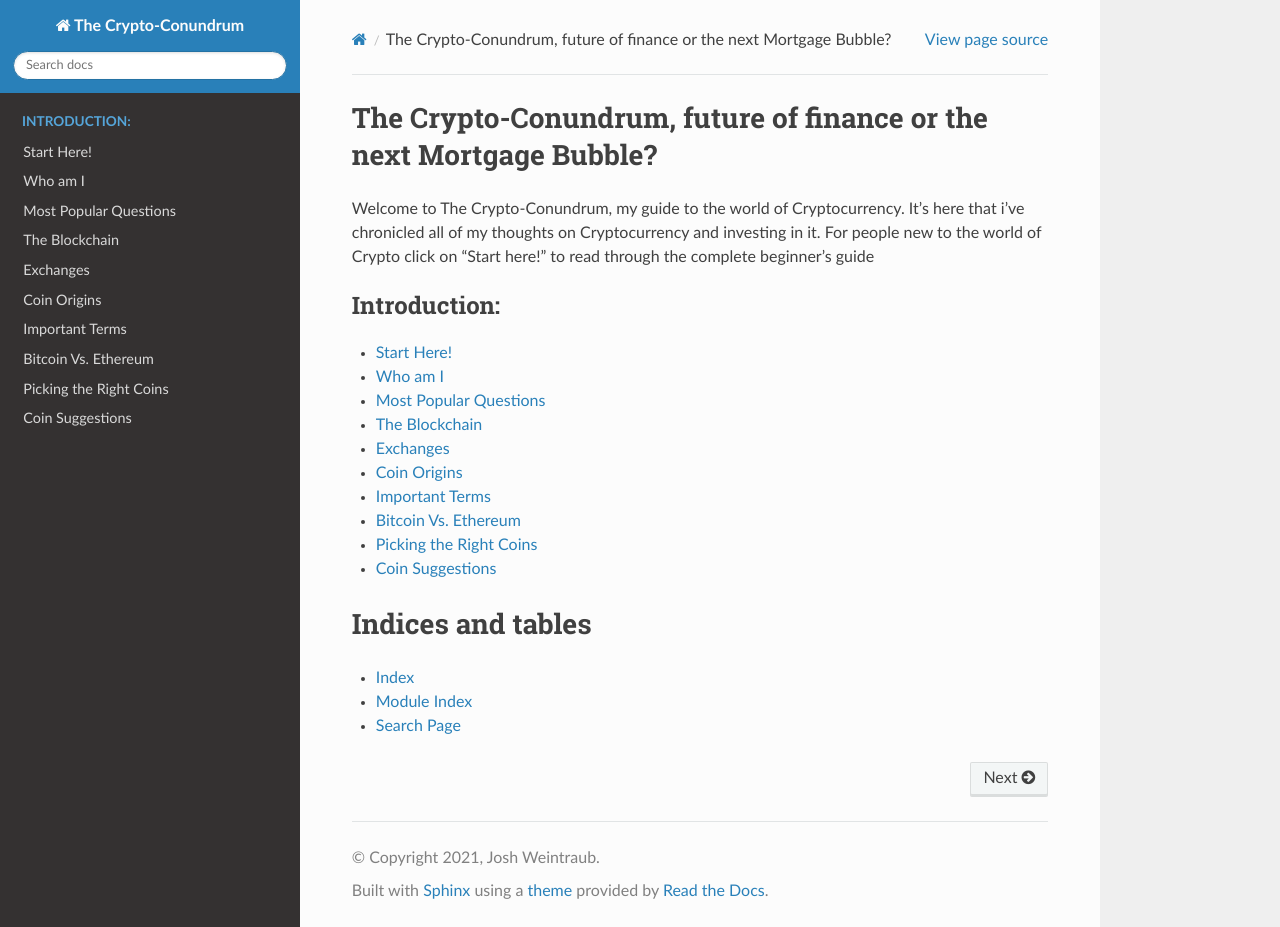
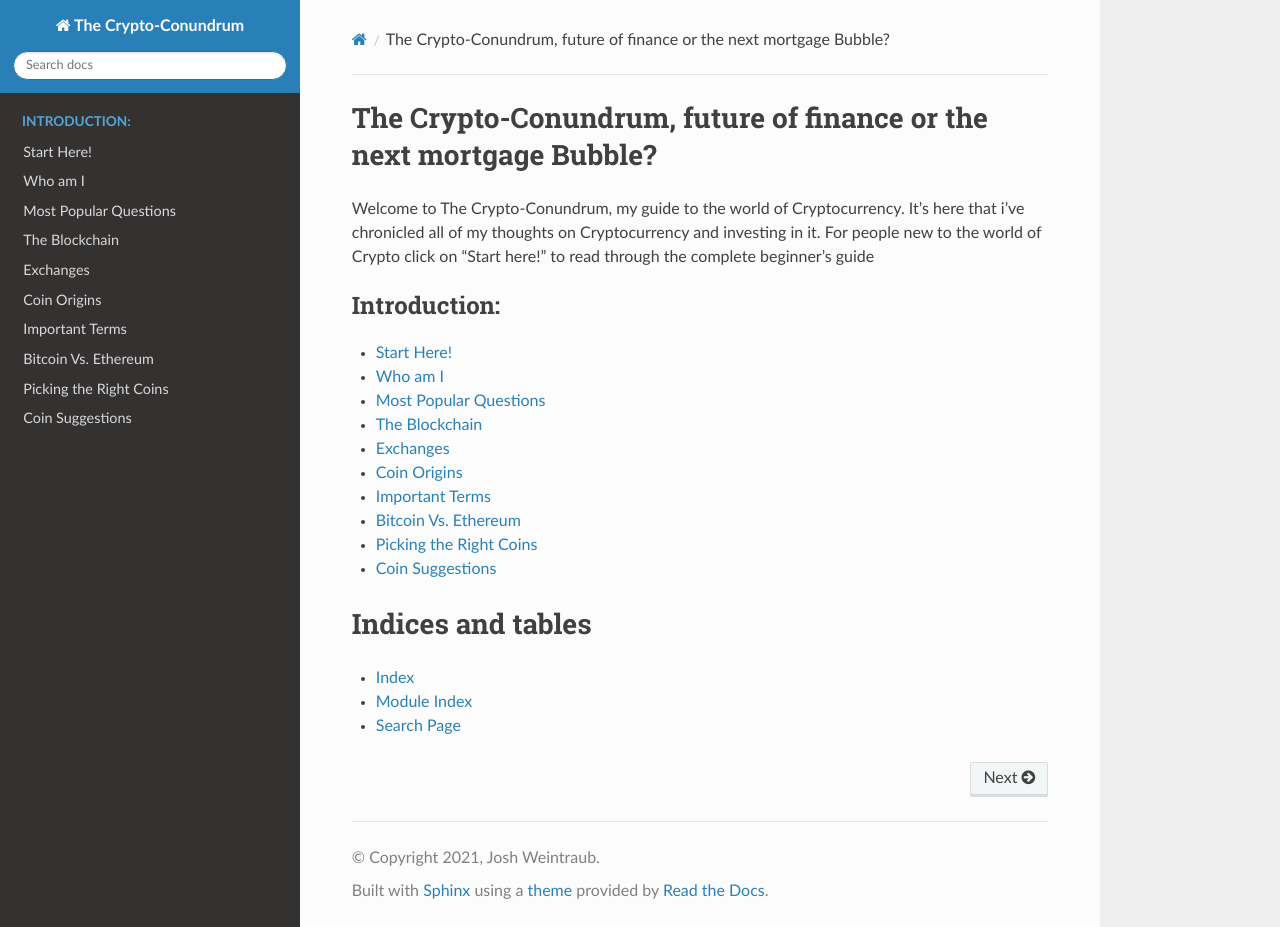
Before and after one commit to jhweintraub/the-crypto-conundrum, a Sphinx documentation site: the page built from docs/source/index.rst, in a window 1280 px wide and 927 px high. Built offline with Sphinx 7.4.7 and the Read the Docs theme 2.0.0, drawn with Linux system fonts in a browser that asks for light colours; some of the changed lines change nothing that is shown.

Commit message:
typo fix, removed source files from HTML build

```diff
--- a/docs/source/conf.py
+++ b/docs/source/conf.py
@@ -58,7 +58,11 @@ html_theme_options = {
     'logo_only': False,
     'display_version': False,
     'collapse_navigation': True,
+
 }
+
+html_show_sourcelink = False
+
 
 # Add any paths that contain custom static files (such as style sheets) here,
 # relative to this directory. They are copied after the builtin static files,
--- a/docs/source/index.rst
+++ b/docs/source/index.rst
@@ -1,9 +1,9 @@
-.. Crypto-Bismol documentation master file, created by
+.. The Crypto-Conundrum documentation master file, created by
    sphinx-quickstart on Fri Apr 30 19:20:10 2021.
    You can adapt this file completely to your liking, but it should at least
    contain the root `toctree` directive.
 
-The Crypto-Conundrum, future of finance or the next Mortgage Bubble?
+The Crypto-Conundrum, future of finance or the next mortgage Bubble?
 =====================================================================
 
 Welcome to The Crypto-Conundrum, my guide to the world of Cryptocurrency. It's here that i've chronicled all of my thoughts on Cryptocurrency and investing in it. For people new to the world of Crypto click on "Start here!" to read through the complete beginner's guide
```
Also changed, not shown: 16 other files.
